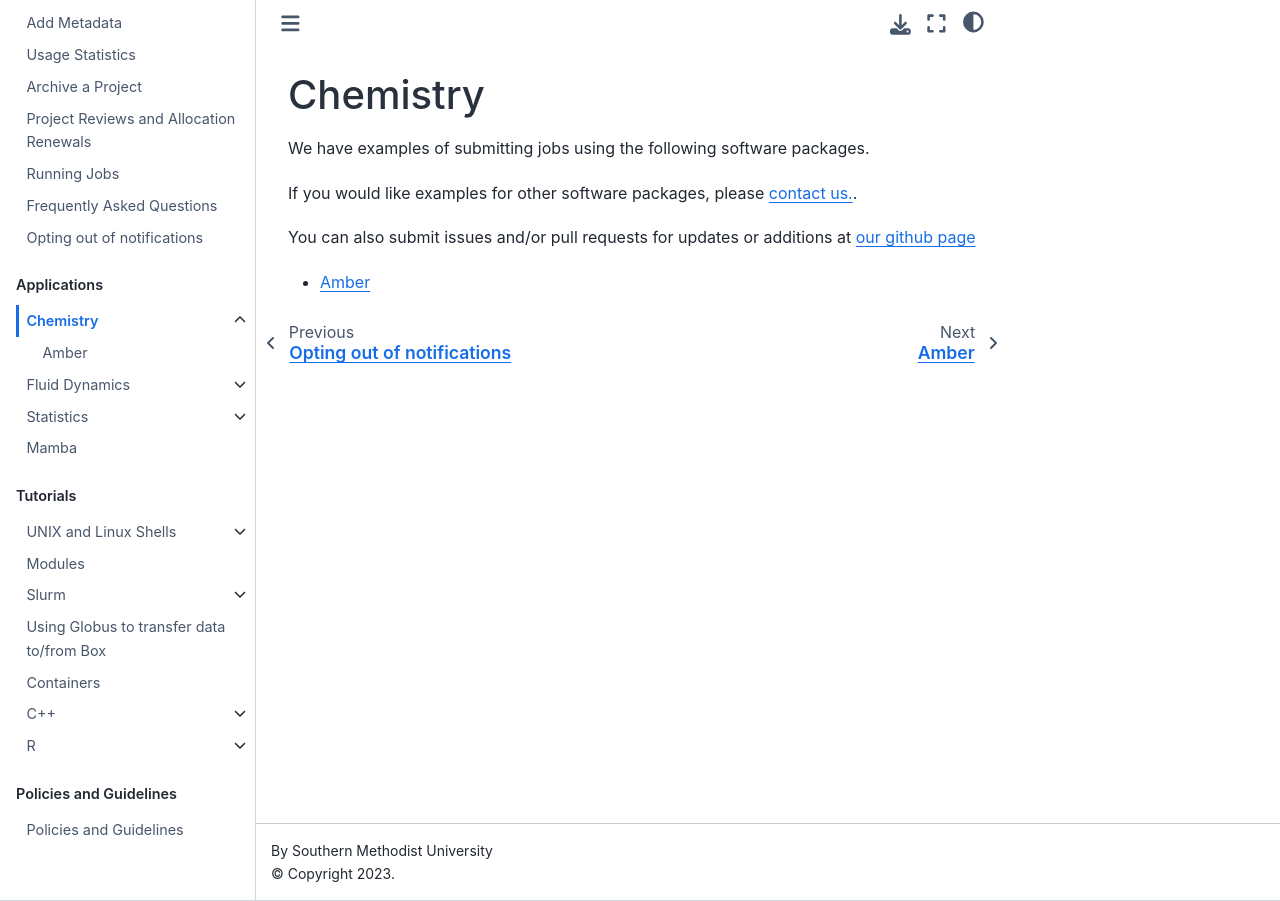
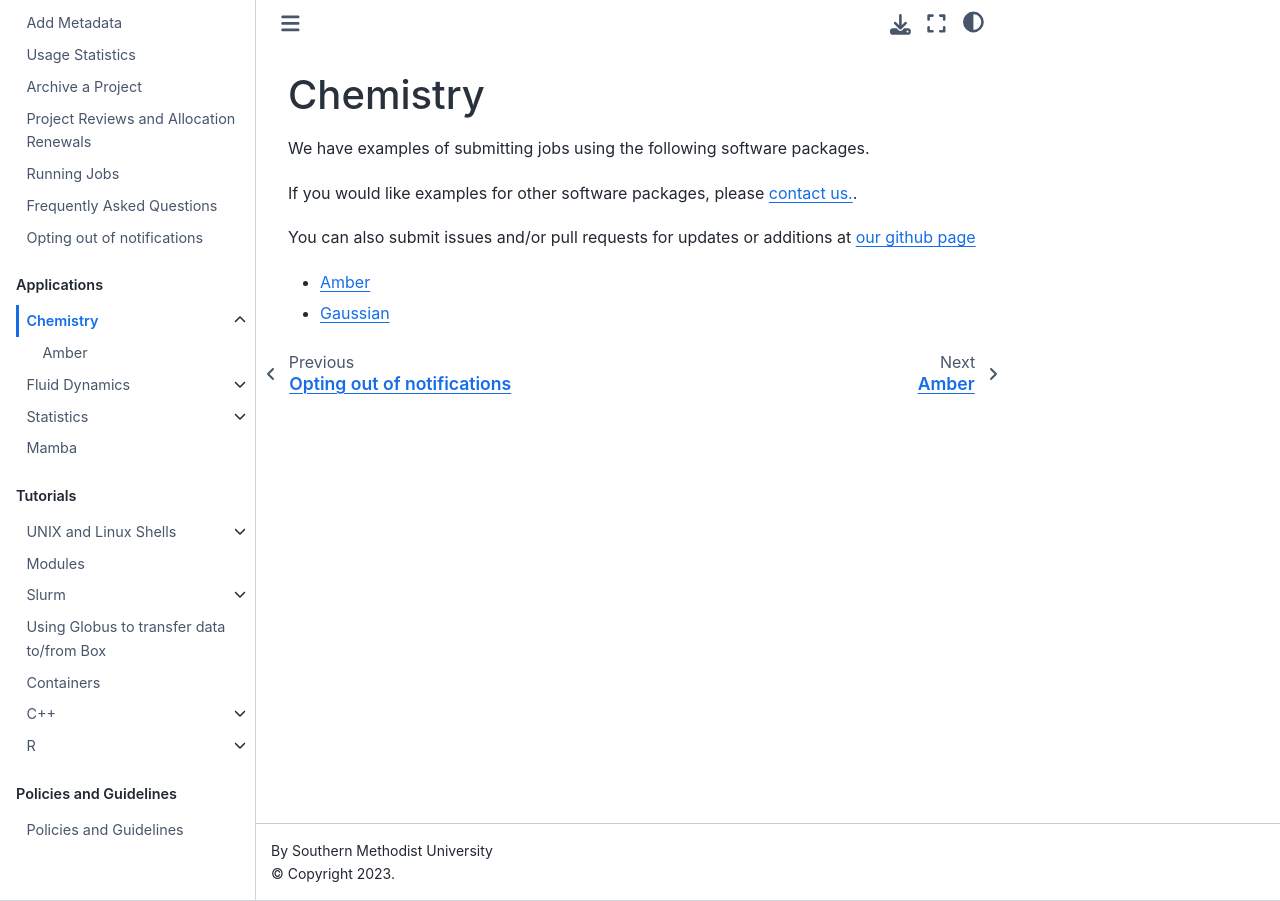
Before and after one commit to SouthernMethodistUniversity/hpc_docs, a Jupyter Book: the page built from docs/examples/chemistry.md, in a window 1280 px wide. Built offline with Jupyter Book 1.0.4 settings and Sphinx 7.4.7 and the Sphinx Book theme 1.1.4, drawn with Linux system fonts in a browser that asks for light colours.

Commit message:
add gaussian to toc

```diff
--- a/docs/examples/chemistry.md
+++ b/docs/examples/chemistry.md
@@ -11,3 +11,4 @@ You can also submit issues and/or pull requests for updates or additions at
 [our github page](https://github.com/SouthernMethodistUniversity/hpc_docs)
 
 - [Amber](amber/index.md)
+- [Gaussian](gaussian/index.md)
```
